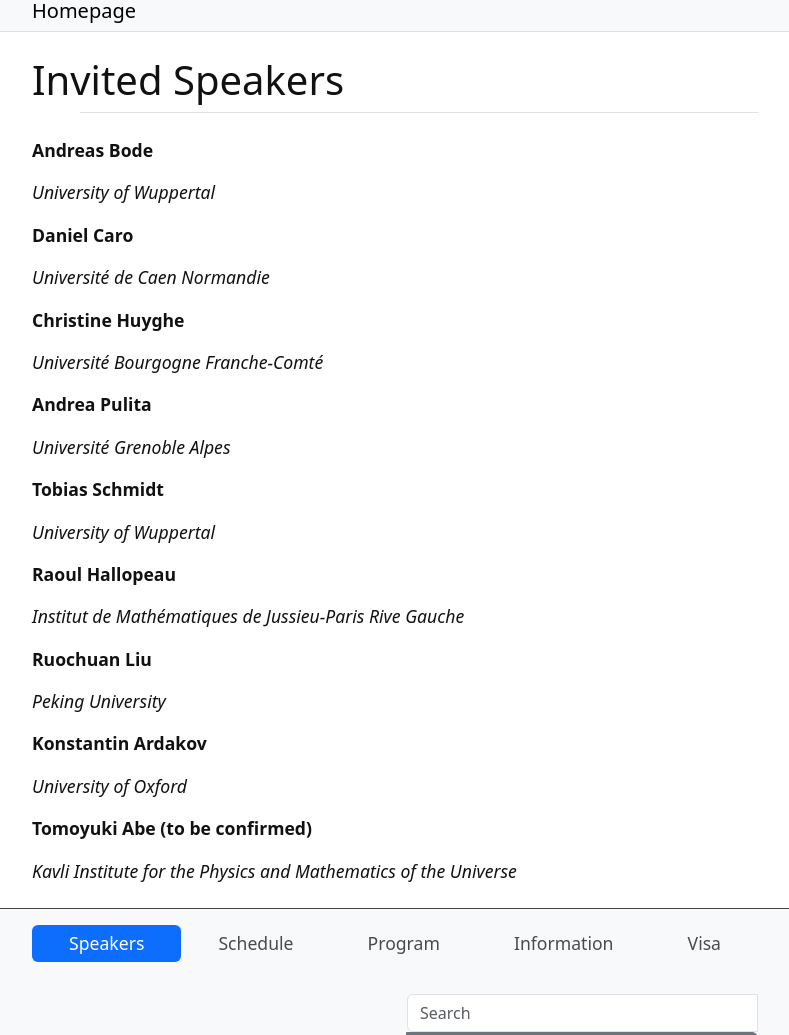
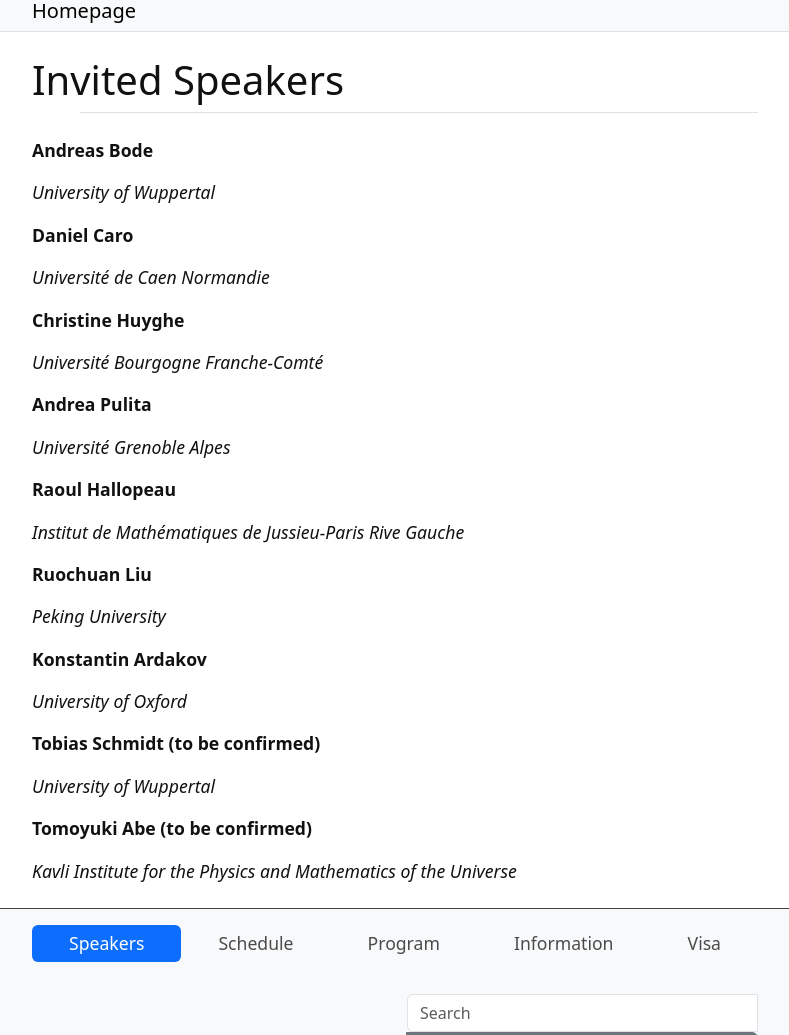
Before and after one commit to Neutrino0512/workshop, a Jekyll site: the page built from content/0-prep.md, in a window 1280 px wide, cut to the strip 121-1156 px from the top of the page. Shown: the whole strip, without its empty margins (245-1034 px from the left). Built offline with Jekyll 4.4.1, drawn with Linux system fonts in a browser that asks for light colours; part of the change alters nothing that is shown.

Commit message:
Update 0-prep.md

```diff
--- a/content/0-prep.md
+++ b/content/0-prep.md
@@ -19,10 +19,6 @@ nav: Speakers
 
 *Université Grenoble Alpes*
 
-**Tobias Schmidt**
-
-*University of Wuppertal*
-
 **Raoul Hallopeau**
 
 *Institut de Mathématiques de Jussieu-Paris Rive Gauche*
@@ -35,6 +31,10 @@ nav: Speakers
 
 *University of Oxford*
 
+**Tobias Schmidt (to be confirmed)**
+
+*University of Wuppertal*
+
 **Tomoyuki Abe (to be confirmed)**
 
 *Kavli Institute for the Physics and Mathematics of the Universe*
```
